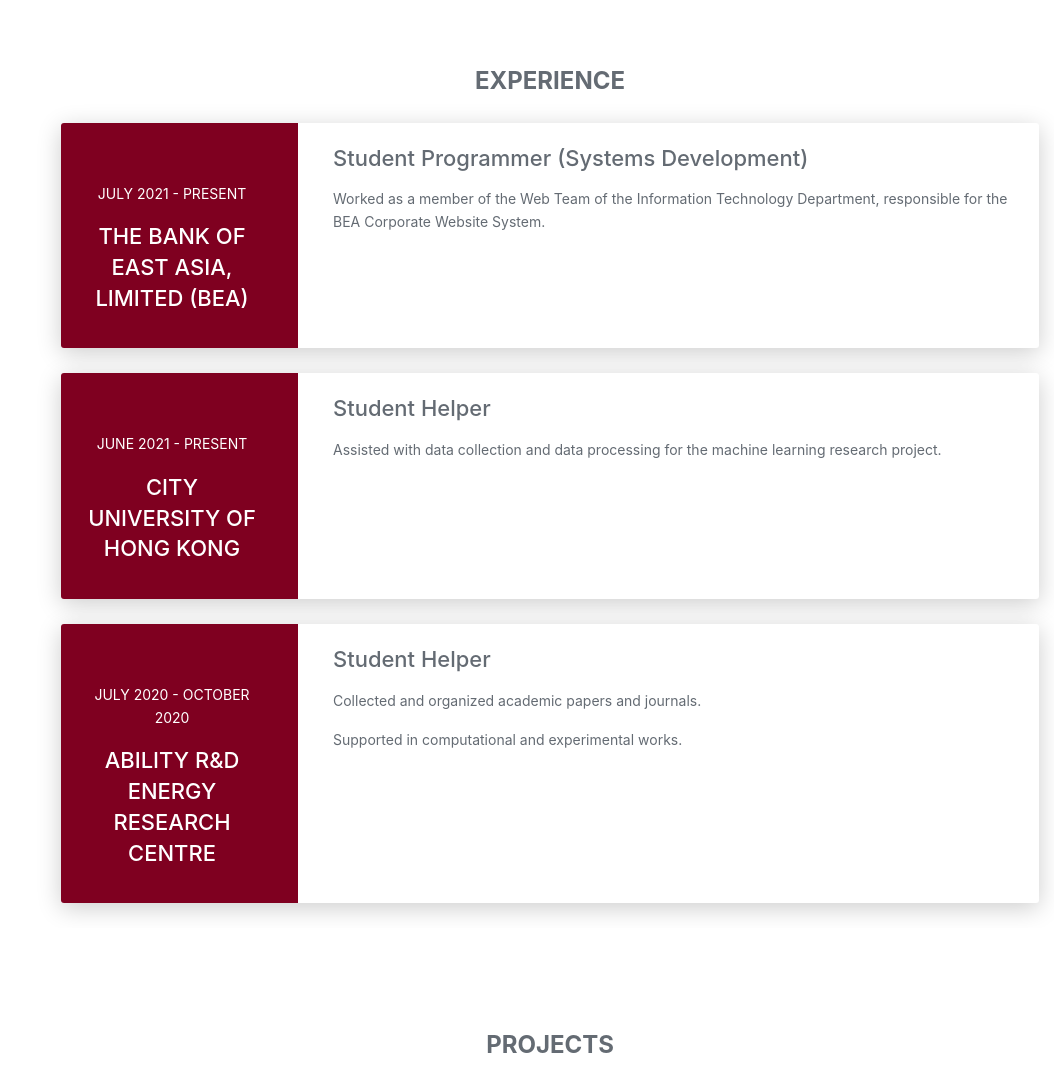
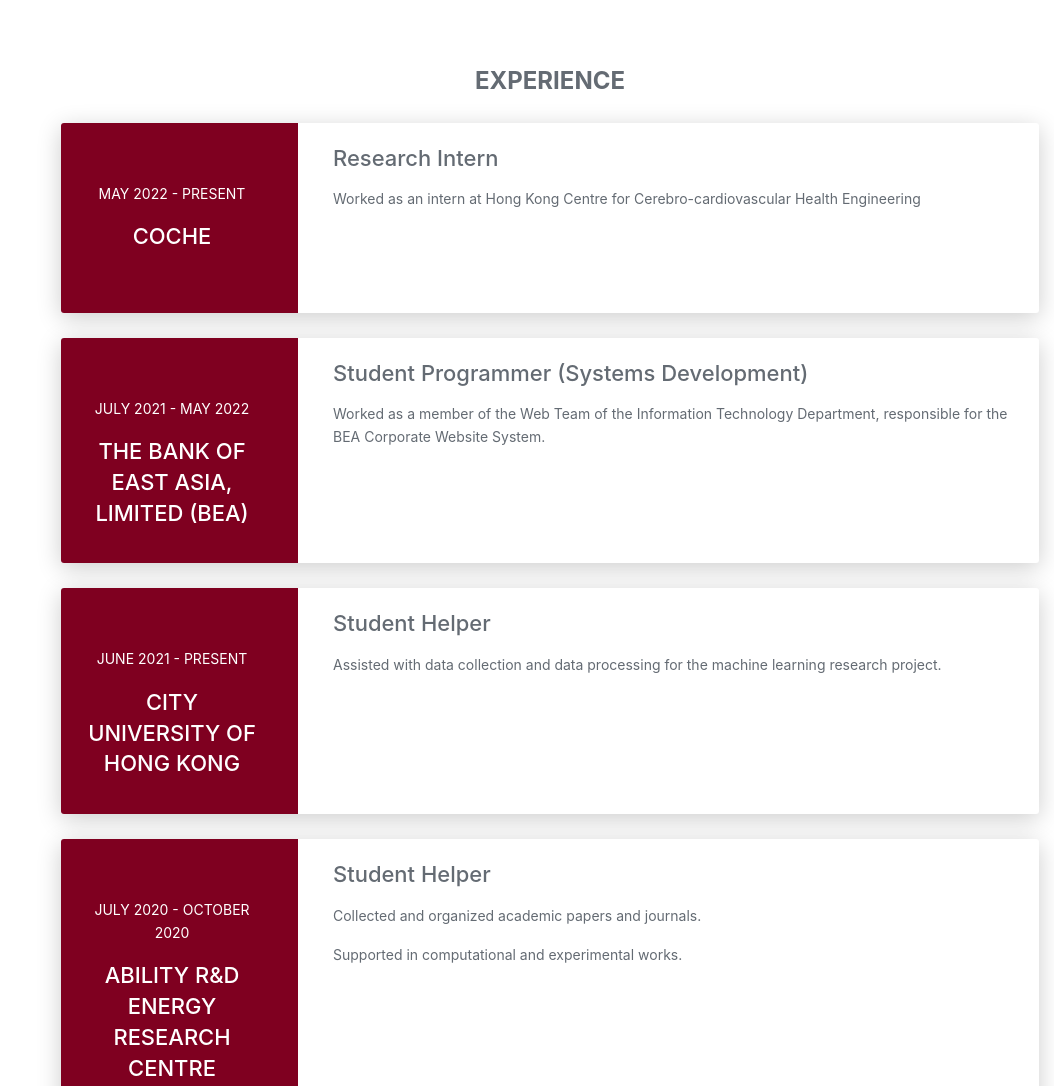
Before and after one commit to AmosYH/AmosYH.github.io, a plain HTML site: page index.html in a window 1280 px wide. Shown: the part 1340-2426 px from the top of the page, without its empty margins (226-1280 px from the left). Drawn offline with Linux system fonts and the light colour scheme; a web font is replaced by a local one.

Commit message:
update index

```diff
--- a/index.html
+++ b/index.html
@@ -160,9 +160,24 @@
               <div class="row">
                 <div class="col-md-3 bg-primary" data-aos="fade-right" data-aos-offset="50" data-aos-duration="500">
                   <div class="card-body cc-experience-header">
-                    <p>July 2021 - Present</p>
-                    <div class="h5">The Bank of East Asia, Limited (BEA)
-                    </div>
+                    <p>May 2022 - Present</p>
+                    <div class="h5">COCHE</div>
+                  </div>
+                </div>
+                <div class="col-md-9" data-aos="fade-left" data-aos-offset="50" data-aos-duration="500">
+                  <div class="card-body">
+                    <div class="h5">Research Intern</div>
+                    <p>Worked as an intern at Hong Kong Centre for Cerebro-cardiovascular Health Engineering</p>
+                  </div>
+                </div>
+              </div>
+            </div>
+            <div class="card">
+              <div class="row">
+                <div class="col-md-3 bg-primary" data-aos="fade-right" data-aos-offset="50" data-aos-duration="500">
+                  <div class="card-body cc-experience-header">
+                    <p>July 2021 - May 2022</p>
+                    <div class="h5">The Bank of East Asia, Limited (BEA)</div>
                   </div>
                 </div>
                 <div class="col-md-9" data-aos="fade-left" data-aos-offset="50" data-aos-duration="500">
@@ -266,8 +281,9 @@
               <div class="row">
                 <div class="col-md-9" data-aos="fade-left" data-aos-offset="50" data-aos-duration="500">
                   <div class="card-body">
-                    <div class="h5">Candidate of Fintech Olympiad 2022</div>
+                    <div class="h5">Fintech Olympiad 2022</div>
                     <p>Hosted by the CityU, supported by the HSBC and the Hong Kong Blockchain Society (HKBCS).</p>
+                    <p>Won the Award of Distinction in the finals.</p>
                   </div>
                 </div>
               </div>
```
